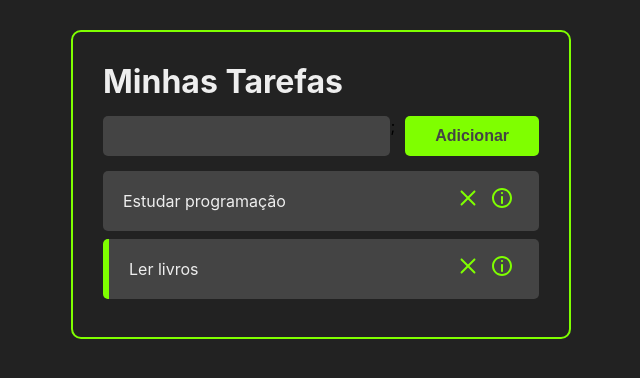
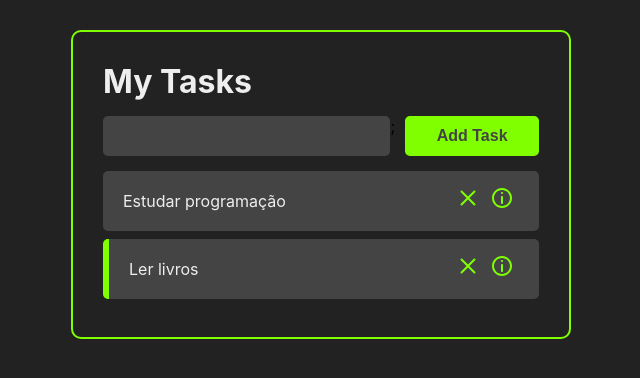
Before and after one commit to alaninfo23/tasklist-react, a React (Create React App) app: page / in a window 1280 px wide. Shown: the top 378 px of the page, without its empty margins (319-959 px from the left). Built offline with nearby package versions, Linux system fonts and the light colour scheme; no server answers.

Commit message:
New manual and also automated refactoring with the Prettier extension

```diff
--- a/src/components/AddTask.jsx
+++ b/src/components/AddTask.jsx
@@ -28,7 +28,7 @@ const AddTask = ({ handleTaskAddition }) => {
       ;
       <div className="add-task-button-container">
         <Button testId="ADD_BUTTON" onClick={handleAddTaskClick}>
-          Adicionar
+        Add Task
         </Button>
       </div>
     </div>
--- a/src/components/Header.jsx
+++ b/src/components/Header.jsx
@@ -1,7 +1,7 @@
 import React from "react";
 
 const Header = () => {
-  return <h1 style={{ color: "#eee" }}>Minhas Tarefas</h1>;
+  return <h1 style={{ color: "#eee" }}>My Tasks</h1>;
 };
 
 export default Header;
--- a/src/components/TaskDetails.jsx
+++ b/src/components/TaskDetails.jsx
@@ -16,7 +16,7 @@ const TaskDetails = () => {
     <>
       <div className="back-button-container">
         <Button testId="BACK_BUTTON" onClick={handleBackButtonClick}>
-          Voltar
+          Back
         </Button>
       </div>
       <div className="task-details-container" data-testid="TASK_TITLE">
```
Also changed, not shown: 1 other file (tests, documents, lock files or other folders).
